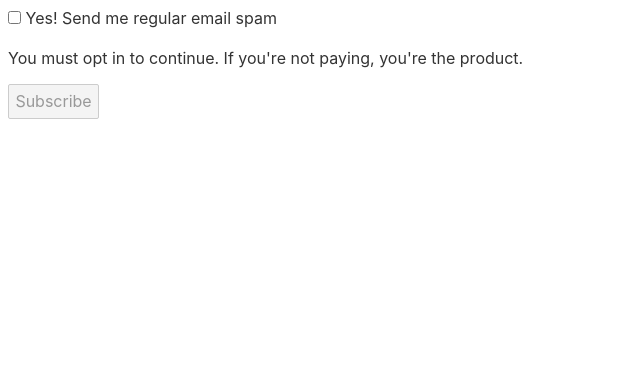
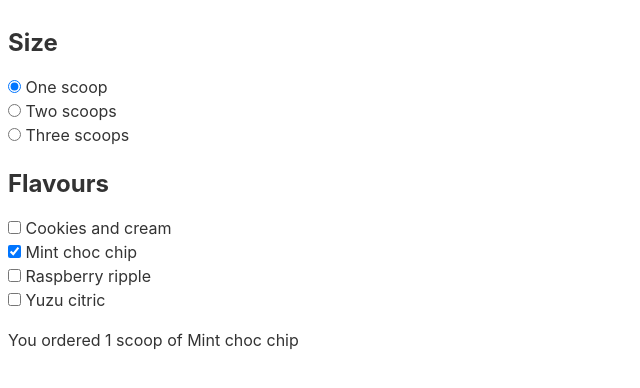
Before and after one commit to phucbm/svelte-ohayou, a Svelte app: page / in a window 1280 px wide. Shown: the top 388 px of the page, without its empty margins (0-640 px from the left). Built offline with nearby package versions, Linux system fonts and the light colour scheme.

Commit message:
bindings: group inputs

```diff
--- a/src/App.svelte
+++ b/src/App.svelte
@@ -1,18 +1,53 @@
 <script>
-    let yes = false;
+    let scoops = 1;
+    let flavours = ['Mint choc chip'];
+
+    function join(flavours){
+        if(flavours.length === 1) return flavours[0];
+        return `${flavours.slice(0, -1).join(', ')} and ${flavours[flavours.length - 1]}`;
+    }
+
+    let menu = [
+        'Cookies and cream',
+        'Mint choc chip',
+        'Raspberry ripple',
+        'Yuzu citric'
+    ];
 </script>
 
+<h2>Size</h2>
+
 <label>
-    <input type=checkbox bind:checked={yes}>
-    Yes! Send me regular email spam
+    <input type=radio bind:group={scoops} name="scoops" value={1}>
+    One scoop
 </label>
 
-{#if yes}
-    <p>Thank you. We will bombard your inbox and sell your personal details.</p>
+<label>
+    <input type=radio bind:group={scoops} name="scoops" value={2}>
+    Two scoops
+</label>
+
+<label>
+    <input type=radio bind:group={scoops} name="scoops" value={3}>
+    Three scoops
+</label>
+
+<h2>Flavours</h2>
+
+{#each menu as flavour}
+    <label>
+        <input type=checkbox bind:group={flavours} name="flavours" value="{flavour}">
+        {flavour}
+    </label>
+{/each}
+
+{#if flavours.length === 0}
+    <p>Please select at least one flavour</p>
+{:else if flavours.length > scoops}
+    <p>Can't order more flavours than scoops!</p>
 {:else}
-    <p>You must opt in to continue. If you're not paying, you're the product.</p>
+    <p>
+        You ordered {scoops} {scoops === 1 ? 'scoop' : 'scoops'}
+        of {join(flavours)}
+    </p>
 {/if}
-
-<button disabled={!yes}>
-    Subscribe
-</button>
```
